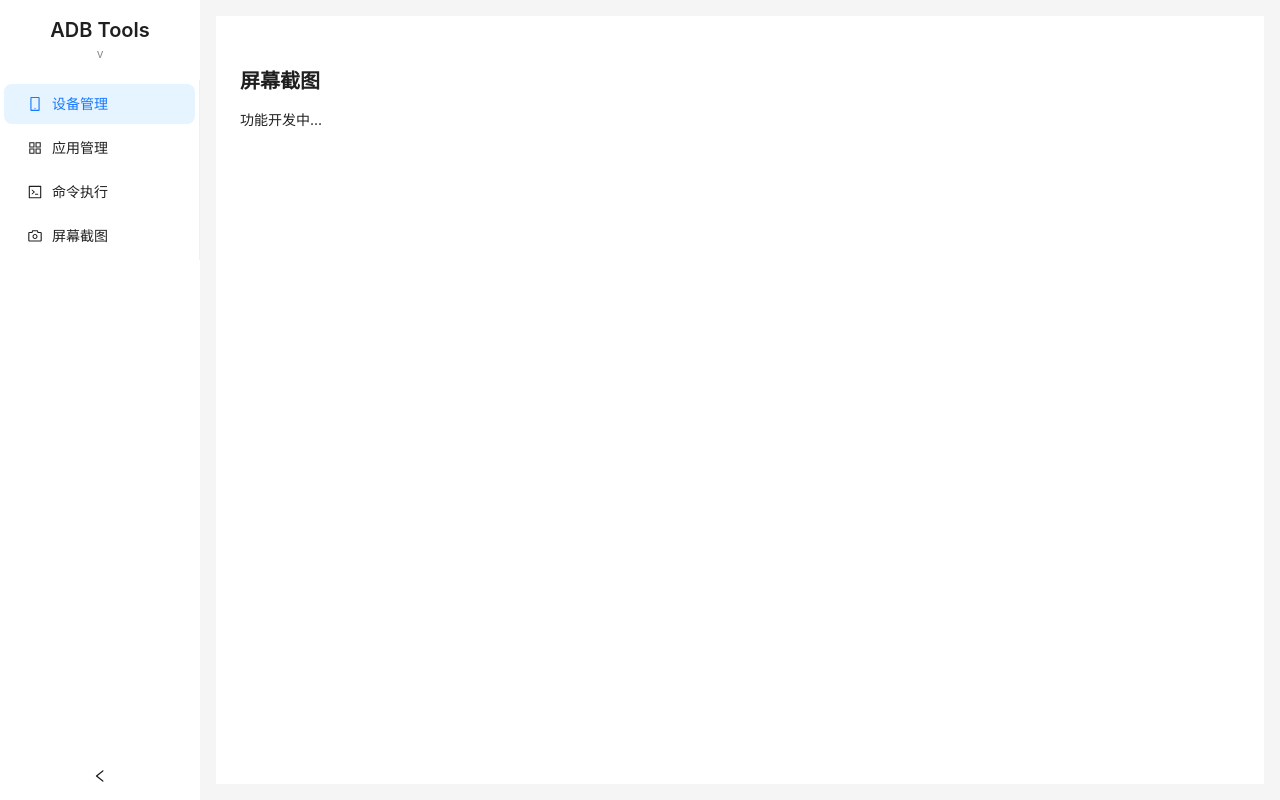
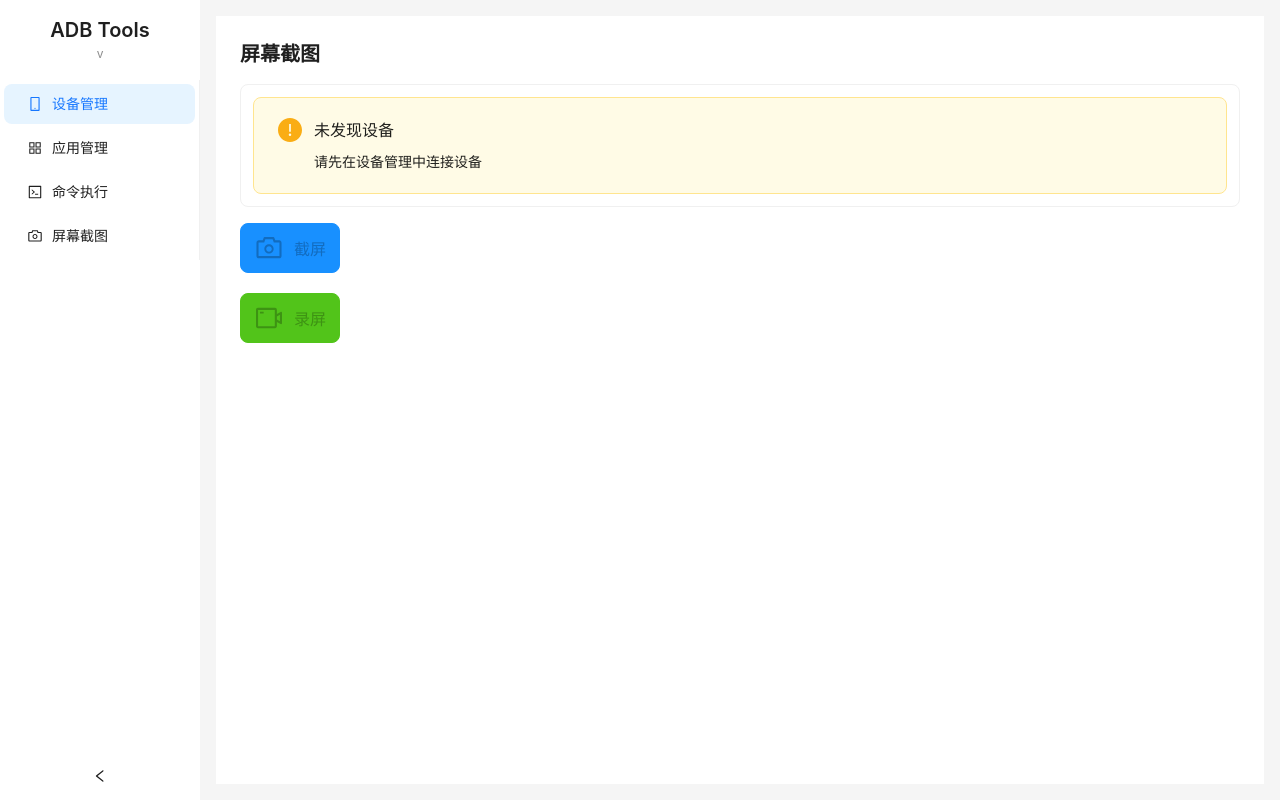
Before and after one commit to FreedomSnow/adb-tools, a React (Vite) app: page /screen in a window 1280 px wide. Built offline with nearby package versions, Linux system fonts and the light colour scheme.

Commit message:
更新截屏功能

```diff
--- a/src/components/ScreenCapture.tsx
+++ b/src/components/ScreenCapture.tsx
@@ -1,13 +1,104 @@
-import React from 'react'
-import { Typography } from 'antd'
+import React, { useState } from 'react'
+import { Typography, Card, Button, Row, Col, message } from 'antd'
+import { CameraOutlined, VideoCameraOutlined, FolderOpenOutlined } from '@ant-design/icons'
+import { useDevice } from '../contexts/DeviceContext'
+import DeviceSelector from './DeviceSelector'
+import { captureScreen } from '../utils/ScreenShot'
 
 const { Title } = Typography
 
 const ScreenCapture: React.FC = () => {
+  const { selectedDevice } = useDevice()
+  const [lastScreenshotPath, setLastScreenshotPath] = useState<string>('')
+
+  const handleScreenshot = async () => {
+    if (!selectedDevice) {
+      message.error('请先选择设备')
+      return
+    }
+
+    try {
+      const savedPath = await captureScreen(selectedDevice)
+      setLastScreenshotPath(savedPath)
+      message.success('截图已保存')
+    } catch (error) {
+      console.error('截屏失败:', error)
+      message.error(error instanceof Error ? error.message : '截屏失败')
+    }
+  }
+
+  const handleScreenRecord = () => {
+    // TODO: 实现录屏功能
+    console.log('录屏功能待实现')
+  }
+
+  const buttonStyle = {
+    width: '100px',
+    height: '50px',
+    display: 'flex',
+    flexDirection: 'row' as const,
+    justifyContent: 'left',
+    alignItems: 'left',
+    gap: '12px'
+  }
+
   return (
-    <div>
-      <Title level={4}>屏幕截图</Title>
-      <p>功能开发中...</p>
+    <div style={{ padding: '0 0 16px 0' }}>
+      <Title level={4} style={{ margin: 0, marginBottom: 16 }}>屏幕截图</Title>
+
+      {/* 设备选择器 */}
+      <Card size="small" style={{ marginBottom: 16 }}>
+        <DeviceSelector />
+      </Card>
+
+      {/* 功能按钮 */}
+      <div style={{ display: 'flex', flexDirection: 'column', gap: '20px' }}>
+        <div style={{ display: 'flex', gap: '12px', alignItems: 'center' }}>
+          <Button
+            type="primary"
+            icon={<CameraOutlined style={{ fontSize: '26px' }} />}
+            size="large"
+            onClick={handleScreenshot}
+            disabled={!selectedDevice || selectedDevice.status !== 'device'}
+            style={{
+              ...buttonStyle,
+              backgroundColor: '#1890ff',
+              borderColor: '#1890ff'
+            }}
+          >
+            截屏
+          </Button>
+          {lastScreenshotPath && (
+            <Button
+              type="link"
+              style={{
+                padding: '0 12px',
+                height: '50px',
+                display: 'flex',
+                alignItems: 'center',
+                gap: '8px'
+              }}
+            >
+              已保存： {lastScreenshotPath}
+              <FolderOpenOutlined />
+            </Button>
+          )}
+        </div>
+        <Button
+          type="primary"
+          icon={<VideoCameraOutlined style={{ fontSize: '26px' }} />}
+          size="large"
+          onClick={handleScreenRecord}
+          disabled={!selectedDevice || selectedDevice.status !== 'device'}
+          style={{
+            ...buttonStyle,
+            backgroundColor: '#52c41a',
+            borderColor: '#52c41a'
+          }}
+        >
+          录屏
+        </Button>
+      </div>
     </div>
   )
 }
--- a/src/types/electron.d.ts
+++ b/src/types/electron.d.ts
@@ -6,6 +6,25 @@ interface AdbToolsAPI {
 
   // 获取应用版本
   getAppVersion: () => Promise<string>
+
+  // 获取用户主目录
+  getUserHomeDir: () => Promise<string>
+
+  // 拼接路径
+  joinPath: (...paths: string[]) => Promise<string>
+
+  // 显示文件保存对话框
+  showSaveDialog: (options: {
+    title: string
+    defaultPath: string
+    filters: Array<{
+      name: string
+      extensions: string[]
+    }>
+  }) => Promise<{
+    canceled: boolean
+    filePath?: string
+  }>
 
   // 打开新窗口
   openWin: (arg: string) => Promise<void>
--- /dev/null
+++ b/src/utils/ScreenShot.ts
@@ -0,0 +1,69 @@
+import { Device } from '../contexts/DeviceContext'
+
+/**
+ * 生成截屏文件名
+ * @returns 格式为 "adbtools-yyyyMMddHHmmss.png" 的文件名
+ */
+export const generateScreenshotFileName = (): string => {
+  const now = new Date()
+  const timestamp = now.getFullYear().toString() +
+    (now.getMonth() + 1).toString().padStart(2, '0') +
+    now.getDate().toString().padStart(2, '0') +
+    now.getHours().toString().padStart(2, '0') +
+    now.getMinutes().toString().padStart(2, '0') +
+    now.getSeconds().toString().padStart(2, '0')
+  return `adbtools-${timestamp}.png`
+}
+
+/**
+ * 截取设备屏幕
+ * @param device 目标设备
+ * @returns 保存的文件路径
+ */
+export const captureScreen = async (device: Device): Promise<string> => {
+  const fileName = generateScreenshotFileName()
+
+  // 打开文件保存对话框
+  const saveResult = await window.adbToolsAPI.showSaveDialog({
+    title: '保存截图',
+    defaultPath: await window.adbToolsAPI.joinPath(
+      await window.adbToolsAPI.getUserHomeDir(),
+      'Downloads',
+      fileName
+    ),
+    filters: [
+      { name: 'PNG图片', extensions: ['png'] }
+    ]
+  })
+
+  if (saveResult.canceled || !saveResult.filePath) {
+    throw new Error('已取消保存')
+  }
+
+  // 截取屏幕
+  const screenshotResult = await window.adbToolsAPI.execAdbCommand(
+    `-s ${device.id} shell screencap -p /sdcard/${fileName}`
+  )
+
+  if (!screenshotResult.success) {
+    throw new Error(screenshotResult.error || '截屏失败')
+  }
+
+  // 将截图从设备拉取到用户选择的路径
+  const pullResult = await window.adbToolsAPI.execAdbCommand(
+    `-s ${device.id} pull /sdcard/${fileName} "${saveResult.filePath}"`
+  )
+  console.log(pullResult)
+
+  // 检查 pull 命令的输出是否包含成功信息
+  if (!pullResult.data?.includes('1 file pulled') && !pullResult.error?.includes('1 file pulled')) {
+    throw new Error(pullResult.error || '保存截图失败')
+  }
+
+  // 删除设备上的临时文件
+  await window.adbToolsAPI.execAdbCommand(
+    `-s ${device.id} shell rm /sdcard/${fileName}`
+  )
+
+  return saveResult.filePath
+}
```
Also changed, not shown: electron/main/index.ts (+23 -1 lines), electron/preload/index.ts (+16 -0 lines).
